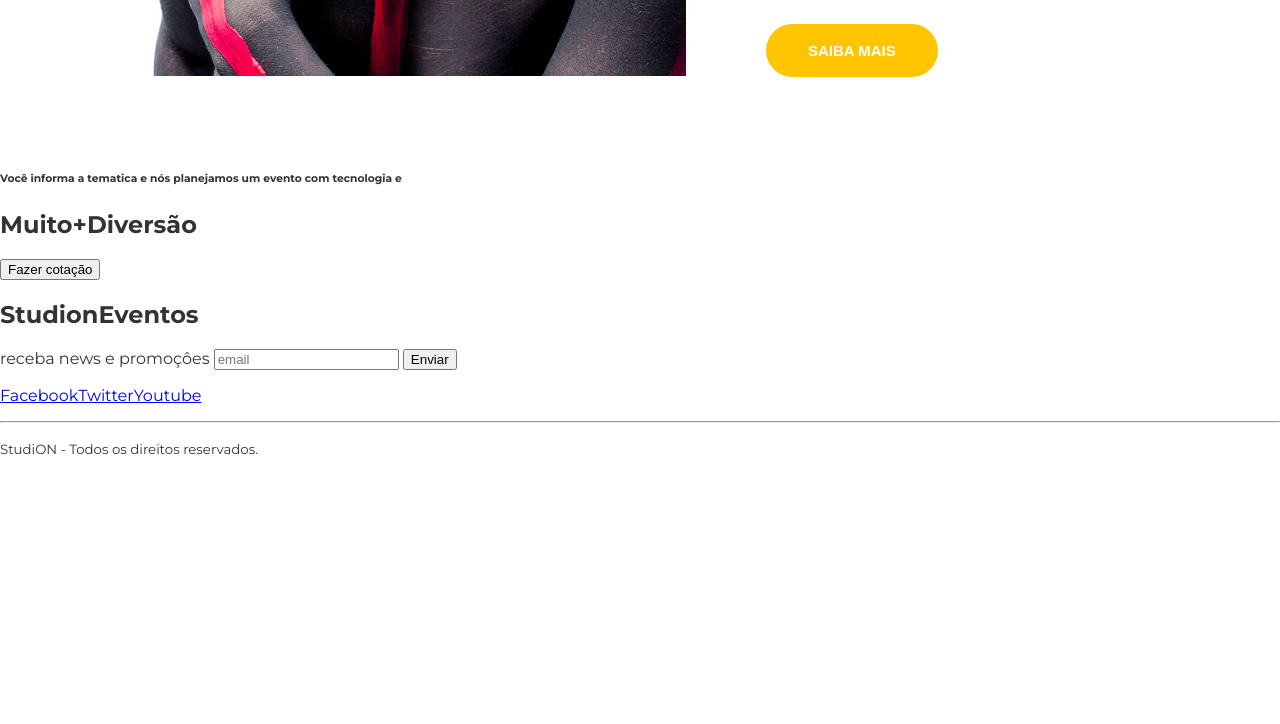
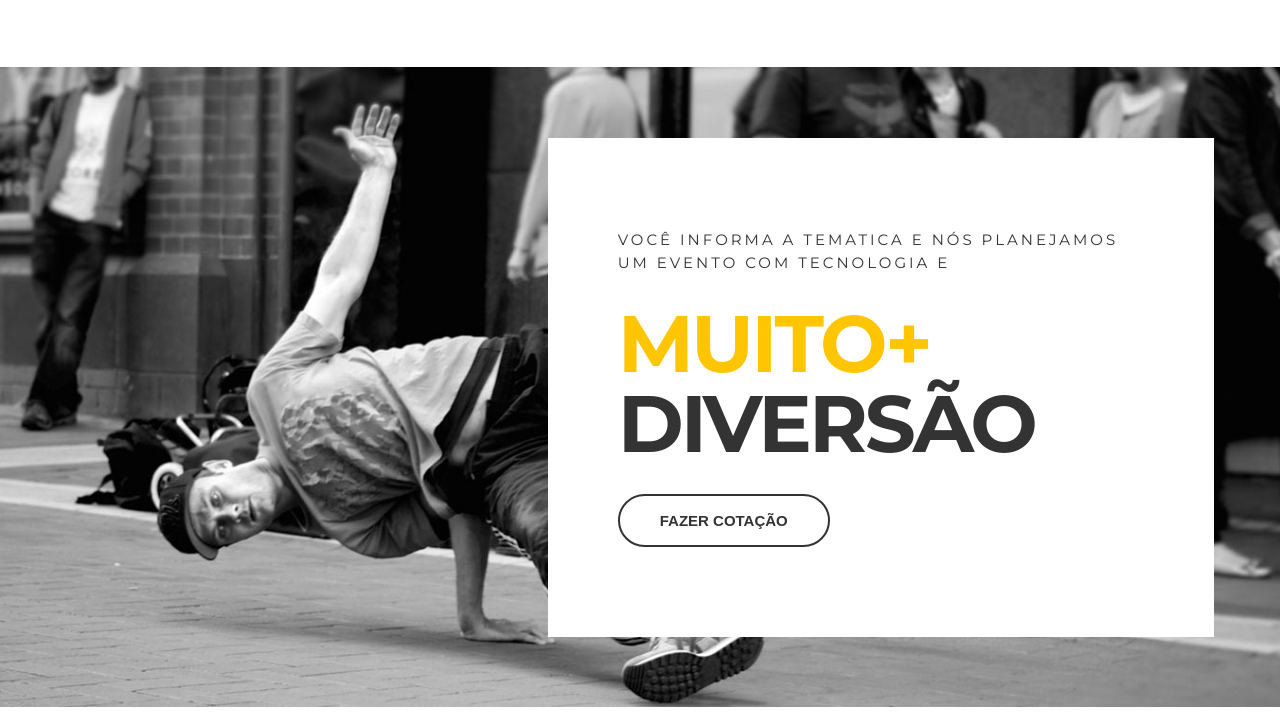
Before and after one commit to vitorcode/Studion, a website: page src/index.html in a window 1280 px wide. Shown: the part 1526-2250 px from the top of the page. Before the commit the page ends 2000 px from the top, so only its background shows below. Drawn offline with Linux system fonts and the light colour scheme.

Commit message:
feat(quote) add parallax effect

```diff
--- a/src/index.html
+++ b/src/index.html
@@ -63,7 +63,7 @@
         </header>
 
         <main>
-            <section id="counter">
+            <section id="counter" class="counter">
                 <ul class="container counter__container">
                     <li>
                         <h3>
@@ -95,11 +95,13 @@
                 </div>
             </section>
 
-            <section>
-                <div>
-                    <h6>Você informa a tematica e nós planejamos um evento com tecnologia e </h6>
-                    <h2><span>Muito+</span>Diversão </h2>
-                    <button>Fazer cotação</button>
+            <section class="quote">
+                <div class="container quote__container">
+                    <div class="quote__copy">
+                        <h6>Você informa a tematica e nós planejamos um evento com tecnologia e </h6>
+                        <h2><span class="copy--primary">Muito+</span>Diversão </h2>
+                        <button class="btn btn--quote">Fazer cotação</button>
+                    </div>
                 </div>
             </section>
         </main>
--- a/src/style.css
+++ b/src/style.css
@@ -96,7 +96,7 @@ ul {
 
 .slide {
     position: relative;
-    height: calc(100vh - 7.75rem);
+    height: calc(90vh - 7.75rem);
 }
 
 .slide__background-image {
@@ -150,7 +150,18 @@ ul {
     color: #fff;
 }
 
-#counter {
+.btn--institutional:hover {
+    color: var(--color-copy);
+    background-color: unset;
+    box-shadow: 0 1rem 1rem #0006;
+}
+
+.btn--quote {
+    color: var(--color-copy);
+    border-color: var(--color-copy);
+    background: unset;
+}
+.counter {
     background-color: var(--color-primary);
     color: #fff;
     text-transform: uppercase;
@@ -159,7 +170,6 @@ ul {
 .counter__container {
     display: grid;
     grid-template-columns: repeat(auto-fill, minmax(300px, 1fr));
-    place-items: center;
     padding: 4.375rem 1rem;
 }
 
@@ -209,7 +219,45 @@ ul {
     margin-bottom: 2.5rem;
 }
 
-.btn--institutional:hover {
-    color: var(--color-copy);
-    background-color: unset;
+
+.quote {
+    background-image: url(./images/parallax.jpg);
+    background-attachment: fixed;
+    background-repeat: no-repeat;
+    background-size: cover;
+    background-position: center;
 }
+
+.quote__container {
+    display: grid;
+    align-items: center;
+    justify-items: end;
+    min-height: 80vh;
+}
+
+.quote__copy {
+    background-color: #fff;
+    padding: 5.625rem 4.375rem ;
+}
+
+.quote__copy h6 {
+    font-weight: 400;
+    font-size: .9375rem;
+    letter-spacing: .1875rem;
+    line-height: 1.4375rem;
+    max-width: 53ch;
+    text-transform: uppercase;
+    margin: 0;
+}
+
+.quote__copy h2 {
+    font-size: 5rem;
+    line-height: 5rem;
+    text-transform: uppercase;
+    letter-spacing: -.1875rem;
+    margin: 1.875rem 0;
+}
+
+.quote__copy h2 span {
+    display: block;
+}
```
